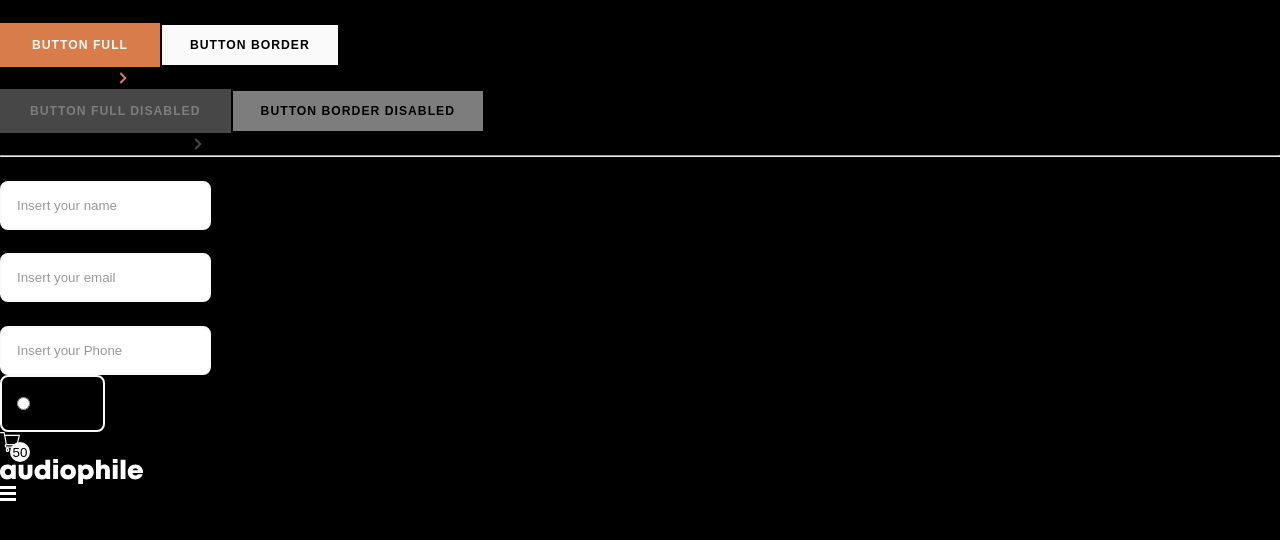
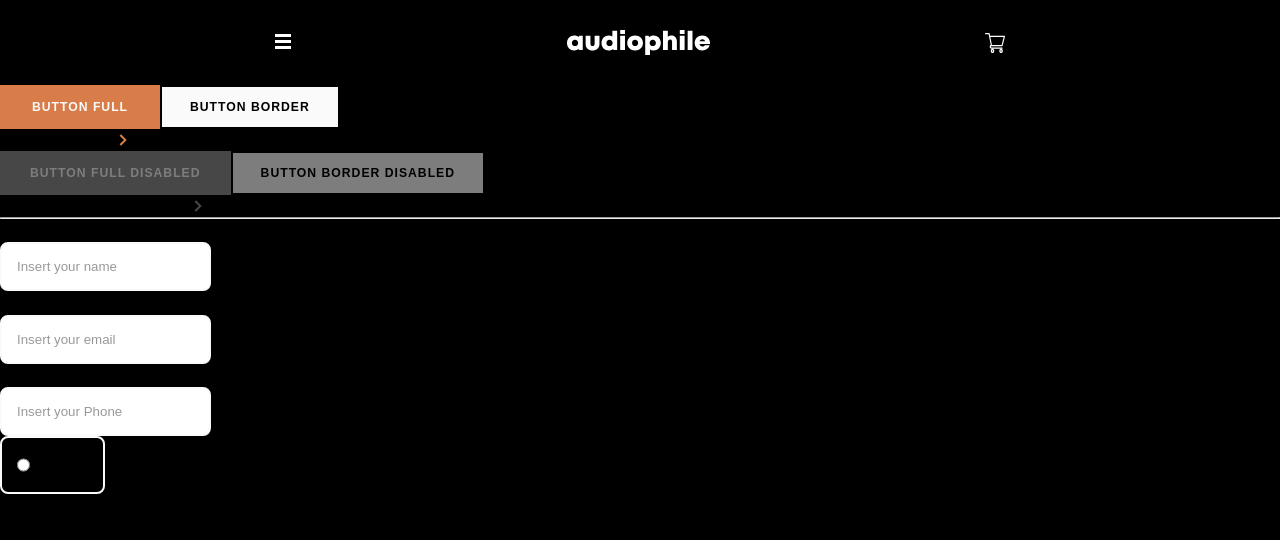
Before and after one commit to Arteque/audiophileshop, a React (Vite) app: page / in a window 1280 px wide. Shown: the top 540 px of the page. Built offline with nearby package versions, Linux system fonts and the light colour scheme.

Commit message:
Header Component and flex

```diff
--- /dev/null
+++ b/src/Components/Assets/FlexContainer.module.scss
@@ -0,0 +1,6 @@
+.flexContainer {
+    display: flex;
+    align-items: center;
+    // height: 200px;
+    // background-color: #f0f0f0;
+  }
--- /dev/null
+++ b/src/Components/Assets/FlexContainer.tsx
@@ -0,0 +1,35 @@
+import React from "react";
+import styles from "./FlexContainer.module.scss";
+
+// Literal union types for props
+type JustifyOption = "center" | "space-between" | "space-evenly";
+type DirectionOption = "row" | "row-reverse" | "column" | "column-reverse";
+type WrapOption = "nowrap" | "wrap" | "wrap-reverse";
+
+interface FlexContainerProps {
+  justify?: JustifyOption;
+  direction?: DirectionOption;
+  wrap?: WrapOption;
+  children: React.ReactNode;
+}
+
+const FlexContainer: React.FC<FlexContainerProps> = ({
+  justify = "space-evenly",
+  direction = "row",
+  wrap = "nowrap",
+  children,
+}) => {
+  const containerStyle: React.CSSProperties = {
+    justifyContent: justify,
+    flexDirection: direction,
+    flexWrap: wrap,
+  };
+
+  return (
+    <div className={styles.flexContainer} style={containerStyle}>
+      {children}
+    </div>
+  );
+};
+
+export default FlexContainer;
--- a/src/Pages/Dashboard/Start.tsx
+++ b/src/Pages/Dashboard/Start.tsx
@@ -1,3 +1,4 @@
+import FlexContainer from "../../Components/Assets/FlexContainer"
 import Button from "../../Components/Buttons/Button"
 import Cart from "../../Components/Cart/Cart"
 import InputRadio from "../../Components/Form/inputs/InputRadio"
@@ -25,11 +26,8 @@ const Start = () => {
         <InputText type="email" label="E-Mail" name="email" placeholder="Insert your email" required />
         <InputText type="phone" label="Phone" name="phone" placeholder="Insert your Phone" required />
         <InputRadio label="e-Money" name="emoney" />
-        <Cart cartItemCounter={50}/>
-        <MainLogo />
 
 
-      <Burger />
 
     </>
   )
--- a/src/Templates/Root.tsx
+++ b/src/Templates/Root.tsx
@@ -1,19 +1,30 @@
-import { Outlet } from "react-router-dom"
-import { ToastContainer } from "react-toastify"
-import "../Styles/App.scss"
-import "../Components/Buttons/Button.scss"
-
+import { Outlet } from "react-router-dom";
+import { ToastContainer } from "react-toastify";
+import "../Styles/App.scss";
+import "../Components/Buttons/Button.scss";
+import FlexContainer from "../Components/Assets/FlexContainer";
+import Burger from "../Components/Header/Burger";
+import MainLogo from "../Components/Header/MainLogo";
+import Cart from "../Components/Cart/Cart";
 
 const Root = () => {
   return (
     <>
-    <header>Header</header>
-     <Outlet />
-     <footer>Footer</footer>
+      <header style={{paddingBlock:"2rem"}}>
+        <div className="wrapper">
+          <FlexContainer wrap="wrap" justify="space-evenly">
+            <Burger />
+            <MainLogo />
+            <Cart cartItemCounter={0} />
+          </FlexContainer>
+        </div>
+      </header>
+      <Outlet />
+      <footer>Footer</footer>
 
-     <ToastContainer />
+      <ToastContainer />
     </>
-  )
-}
+  );
+};
 
-export default Root
+export default Root;
```
